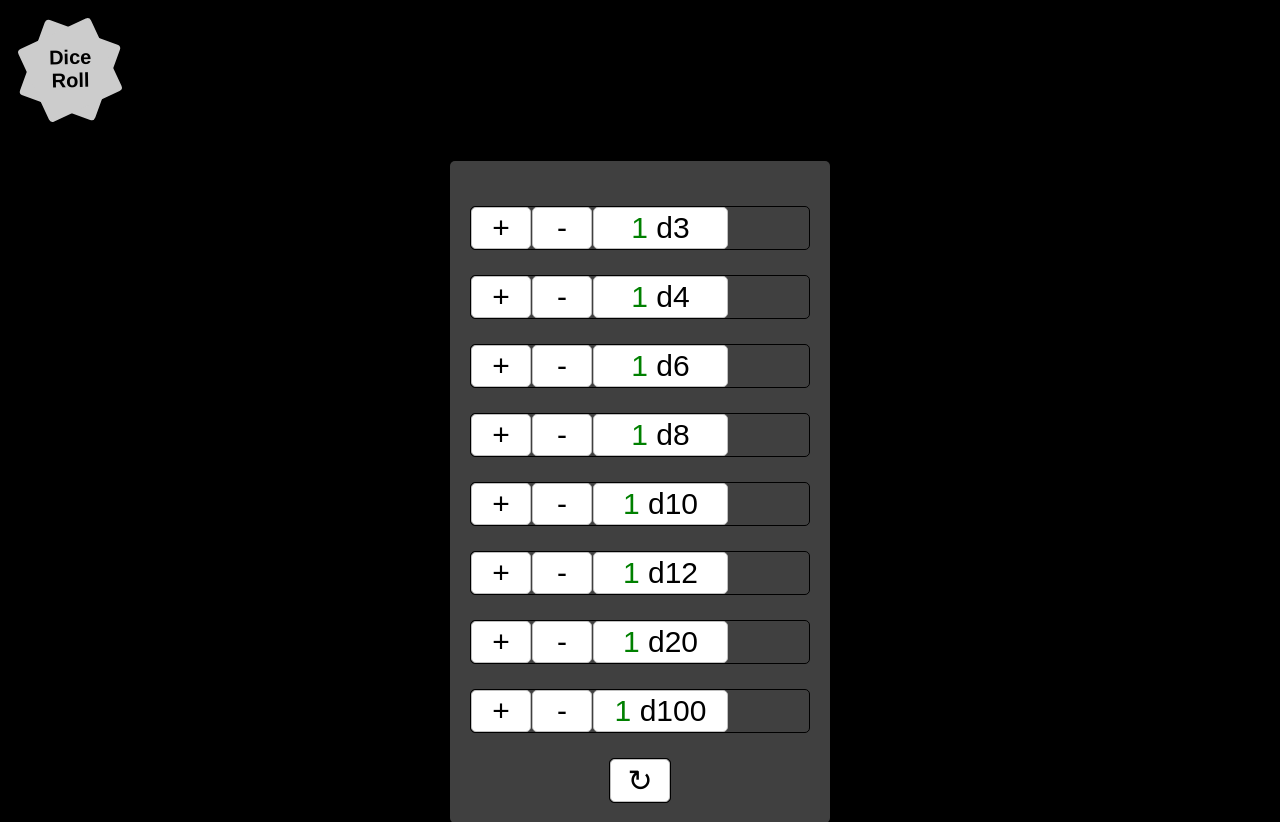
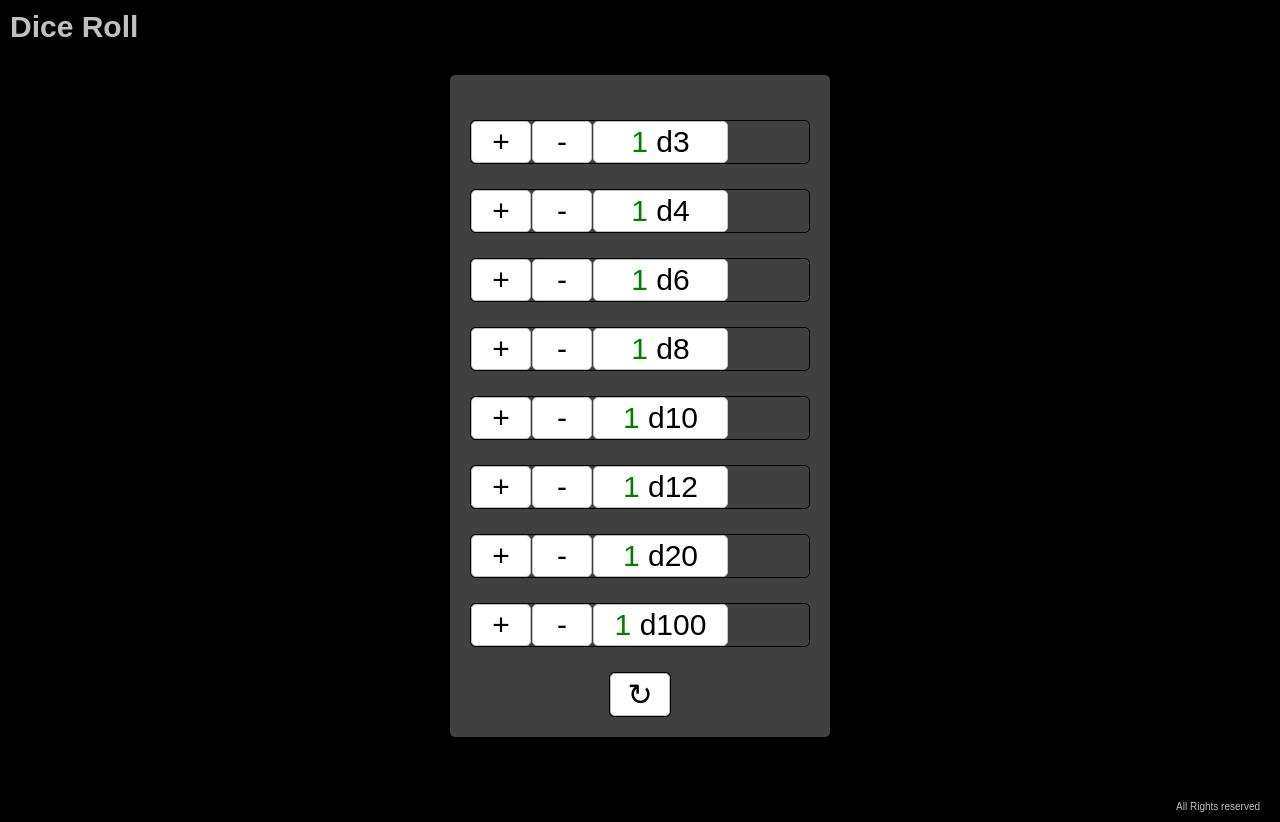
Before and after one commit to TMNeumann/dice-Roll, a PHP site: page / in a window 1280 px wide. Shown: the top 822 px of the page. Run offline with PHP 8.4, Linux system fonts and the light colour scheme.

Commit message:
Update main.css

```diff
--- a/main.css
+++ b/main.css
@@ -30,38 +30,7 @@ button {
 	cursor: pointer;
 	border-radius: 5px
 }
-#title {
-	margin: 20px;
-    background: #ccc;
-    width: 80px;
-    height: 80px;
-    position: relative;
-    text-align: center;
-    transform: rotate(20deg);
-    border-radius: 4px;
-}
-#title:before {
-    content: "";
-    position: absolute;
-    top: 0;
-    left: 0;
-    height: 80px;
-	width: 80px;
-    background: #ccc;
-    transform: rotate(135deg);
-    border-radius: 4px;
- }
- #title a {
-	width: 100%;
-    position: absolute;
-    top: 16px;
-    left: 0;
-    display: inline-block;
-    text-align: center;
-    color: #000;
-    font-size: 20px;
-    transform: rotate(-21deg);
- }
+
 .diceGrid {
 	max-width: 380px;
 	margin: 20px auto;
```
